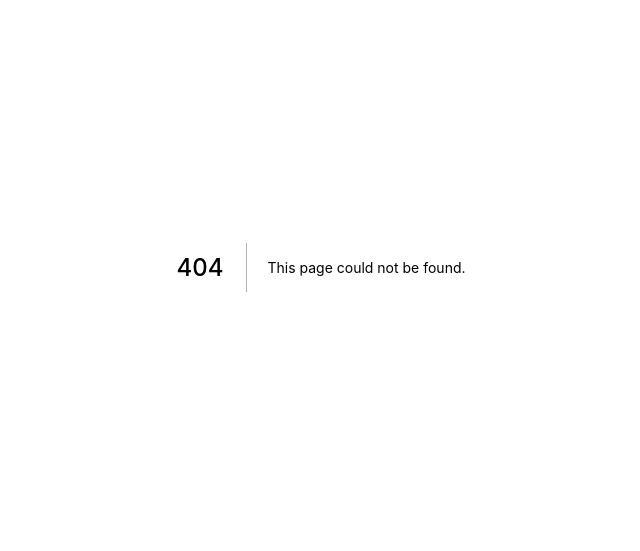
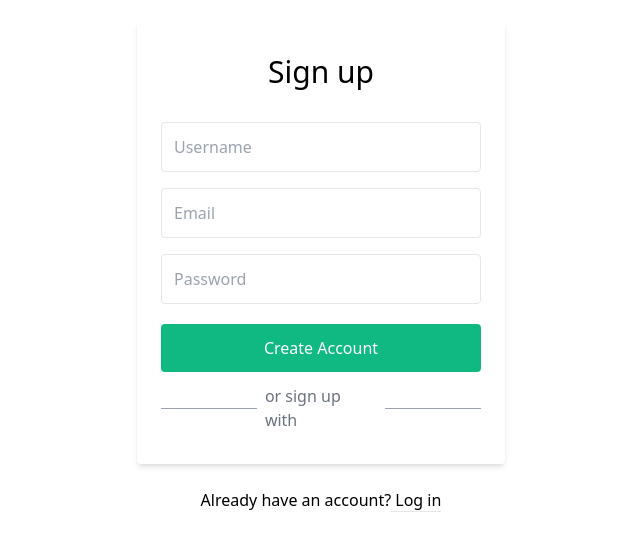
Before and after one commit to ian038/anime-beans, a Next.js app: page /signup in a window 1280 px wide. Before the commit this address had no page. Shown: the part 165-716 px from the top of the page, without its empty margins (319-959 px from the left). Built offline with nearby package versions, Linux system fonts and the light colour scheme; what @tailwindcss/typography would draw is missing.

Commit message:
Added design for sign up page

```diff
--- /dev/null
+++ b/pages/signup.tsx
@@ -0,0 +1,56 @@
+import React from 'react'
+import Link from 'next/link'
+
+const Signup = () => {
+    return (
+        <div className="bg-grey-lighter min-h-screen flex flex-col">
+            <div className="container max-w-sm mx-auto flex-1 flex flex-col items-center justify-center px-2">
+                <div className="bg-white px-6 py-8 rounded shadow-md text-black w-full">
+                    <h1 className="mb-8 text-3xl text-center">Sign up</h1>
+                    <input
+                        type="text"
+                        className="block border border-grey-light w-full p-3 rounded mb-4"
+                        name="username"
+                        placeholder="Username"
+                    />
+
+                    <input
+                        type="text"
+                        className="block border border-grey-light w-full p-3 rounded mb-4"
+                        name="email"
+                        placeholder="Email"
+                    />
+
+                    <input
+                        type="password"
+                        className="block border border-grey-light w-full p-3 rounded mb-4"
+                        name="password"
+                        placeholder="Password"
+                    />
+
+                    <button type="submit"
+                        className="w-full text-center py-3 rounded bg-green-500 text-white hover:bg-green-600 focus:outline-none my-1"
+                    >Create Account</button>
+                    <div className="flex flex-col space-y-5 mt-2">
+                        <span className="flex items-center justify-center space-x-2">
+                            <span className="h-px bg-gray-400 w-24"></span>
+                            <span className="font-normal text-gray-500">or sign up with</span>
+                            <span className="h-px bg-gray-400 w-24"></span>
+                        </span>
+                        {/* INSERT SOCIAL LINKS HERE: GITHUB & GOOGLE WIP */}
+                    </div>
+                </div>
+                <div className="text-grey-dark mt-6">
+                    Already have an account?
+                    <Link href='/signin'>
+                        <a className="no-underline border-b border-blue text-blue">
+                            &nbsp;Log in
+                        </a>
+                    </Link>
+                </div>
+            </div>
+        </div>
+    )
+}
+
+export default Signup
```
